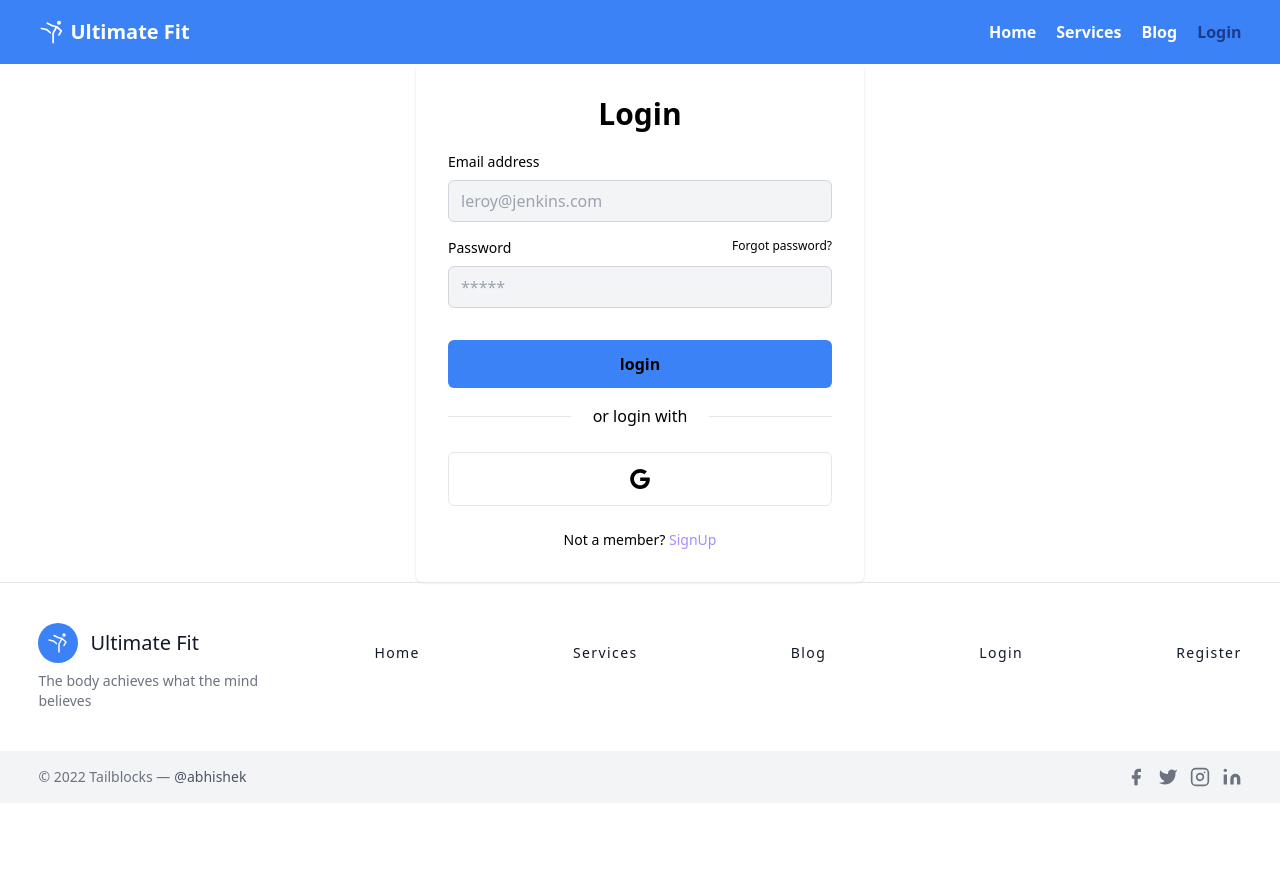
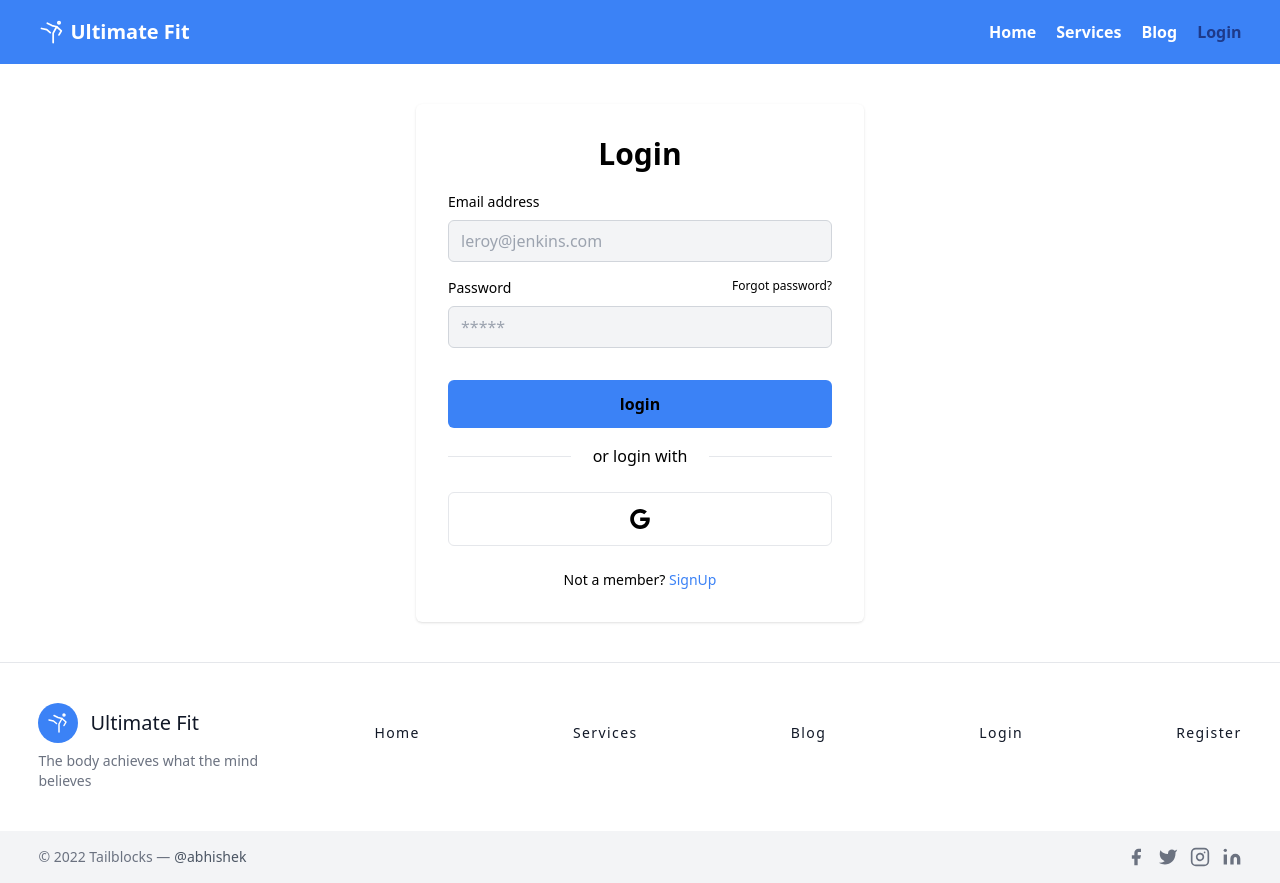
Before and after one commit to abhiskg/ultimate-fit-frontend, a React (Vite) app: page /login in a window 1280 px wide. Before the commit the page ends 803 px from the top, so only its background shows below. Built offline with nearby package versions, Linux system fonts and the light colour scheme; no server answers.

Commit message:
Design changed with final commit

```diff
--- a/src/index.css
+++ b/src/index.css
@@ -7,7 +7,7 @@
     @apply text-xs font-medium text-red-500;
   }
   .input-form {
-    @apply w-full rounded-md border border-gray-300 bg-gray-100 px-3 py-2 focus:outline-violet-400 dark:border-gray-700 dark:bg-gray-800 dark:text-gray-100;
+    @apply w-full rounded-md border border-gray-300 bg-gray-100 px-3 py-2 focus:outline-blue-500 dark:border-gray-700 dark:bg-gray-800 dark:text-gray-100;
   }
   .auth-button {
     @apply w-full rounded-md bg-blue-500 px-8 py-3 font-semibold transition-transform duration-200 ease-in-out hover:scale-105 hover:bg-blue-600 active:scale-95  disabled:cursor-not-allowed disabled:bg-red-400 dark:text-gray-900;
--- a/src/pages/authentication/Login.tsx
+++ b/src/pages/authentication/Login.tsx
@@ -49,7 +49,9 @@ const Login = () => {
       .then(({ user }) => {
         // Get jwt token
         axios
-          .post("https://ultimate-fit-backend.vercel.app/api/jwt", { email: user.email })
+          .post("https://ultimate-fit-backend.vercel.app/api/jwt", {
+            email: user.email,
+          })
           .then(({ data }) => {
             localStorage.setItem("service-token", data.token);
 
@@ -78,7 +80,7 @@ const Login = () => {
 
   return (
     <div>
-      <div className="mx-auto w-full max-w-md rounded-md bg-white p-4 shadow dark:bg-gray-900 dark:text-gray-100 sm:p-8">
+      <div className="mx-auto my-10 w-full max-w-md rounded-md bg-white p-4 shadow dark:bg-gray-900 dark:text-gray-100 sm:p-8">
         <h2 className="mb-5 text-center text-3xl font-semibold">Login</h2>
 
         <form
@@ -152,7 +154,7 @@ const Login = () => {
           <Link
             to="/register"
             rel="noopener noreferrer"
-            className="text-violet-400 hover:underline focus:underline"
+            className="text-blue-500 hover:underline focus:underline"
           >
             SignUp
           </Link>
--- a/src/pages/authentication/Register.tsx
+++ b/src/pages/authentication/Register.tsx
@@ -86,7 +86,7 @@ const Register = () => {
 
   return (
     <div>
-      <div className="mx-auto w-full max-w-md rounded-md bg-white p-4 shadow dark:bg-gray-900 dark:text-gray-100 sm:p-8">
+      <div className="mx-auto my-10 w-full max-w-md rounded-md bg-white p-4 shadow dark:bg-gray-900 dark:text-gray-100 sm:p-8">
         <h2 className="mb-5 text-center text-3xl font-semibold">Register</h2>
 
         <form
@@ -185,7 +185,7 @@ const Register = () => {
           <Link
             to="/login"
             rel="noopener noreferrer"
-            className="text-violet-400 hover:underline focus:underline"
+            className="text-blue-500 hover:underline focus:underline"
           >
             Login here
           </Link>
```
